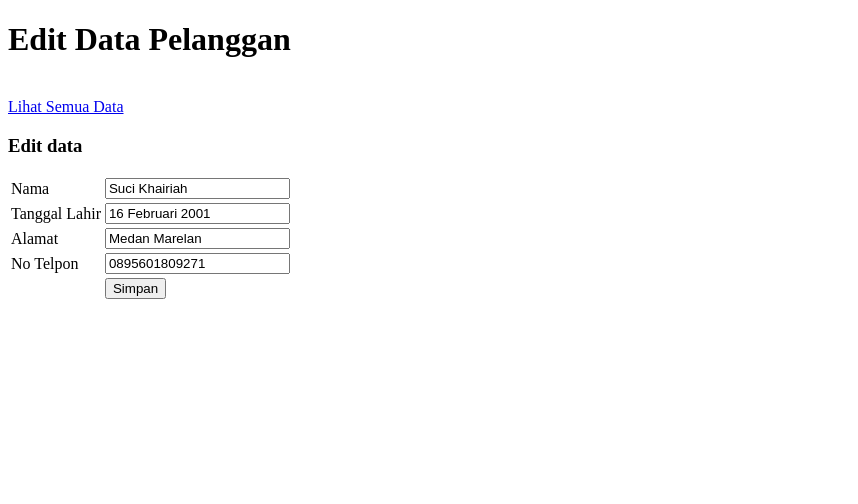
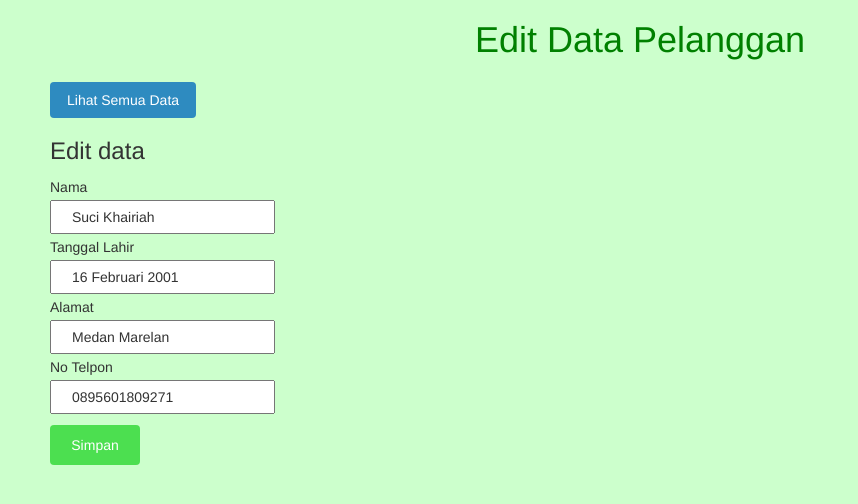
Before and after one commit to hriyandar/Tugasaja, a PHP site: page /edit.php?id=181402082 in a window 1280 px wide. Shown: the top 504 px of the page, without its empty margins (0-858 px from the left). Run offline with PHP 8.4, Linux system fonts and the light colour scheme; data comes from the database, SQL or seed files in the repository.

Commit message:
Menambahkan CSS di branch CSS

```diff
--- a/edit.php
+++ b/edit.php
@@ -2,6 +2,10 @@
 <html>
 <head>
 	<title>EDIT</title>
+	<link rel="stylesheet" href="https://maxcdn.bootstrapcdn.com/bootstrap/3.3.7/css/bootstrap.css">
+    <script src="https://ajax.googleapis.com/ajax/libs/jquery/1.12.4/jquery.min.js"></script>
+    <script src="https://maxcdn.bootstrapcdn.com/bootstrap/3.3.7/js/bootstrap.js"></script>
+	<link rel="stylesheet" type="text/css" href="style1.css">
 </head>
 <body>
 	<div class="judul">
@@ -9,11 +13,12 @@
 	</div>
 
 	<br/>
+	<div class="edit">
+	<a class="lht_data" href="index.php">Lihat Semua Data</a>
+	<br>
+	<br/>
 
-	<a href="index.php">Lihat Semua Data</a>
-
-	<br/>
-	<h3>Edit data</h3>
+	<h3 class="form">Edit data</h3>
 
 	<?php
 	include "config.php";
@@ -22,33 +27,43 @@
 	$nomor = 1;
 	while($data = mysqli_fetch_array($query_mysql)){
 	?>
-	<form action="update.php" method="post">
+
+	<form class="form" action="update.php" method="post">
 		<table>
 			<tr>
-				<td>Nama</td>
+				<td >Nama</td>
+				</tr>
+				<tr>
 				<td>
 					<input type="hidden" name="id" value="<?php echo $data['id'] ?>">
-					<input type="text" name="nama" value="<?php echo $data['nama'] ?>">
+					<input class="form" type="text" name="nama" value="<?php echo $data['nama'] ?>">
 				</td>
 			</tr>
 			<tr>
 				<td>Tanggal Lahir</td>
-				<td><input type="text" name="tgl_lahir" value="<?php echo $data['tgl_lahir'] ?>"></td>
+				</tr>
+				<tr>
+				<td><input class="form" type="text" name="tgl_lahir" value="<?php echo $data['tgl_lahir'] ?>"></td>
 			</tr>
 			<tr>
 				<td>Alamat</td>
-				<td><input type="text" name="alamat" value="<?php echo $data['alamat'] ?>"></td>
+				</tr>
+				<tr>
+				<td><input class="form" type="text" name="alamat" value="<?php echo $data['alamat'] ?>"></td>
 			</tr>
 			<tr>
 				<td>No Telpon</td>
-				<td><input type="text" name="telp" value="<?php echo $data['telp'] ?>"></td>
+				</tr>
+				<tr>
+				<td><input class="form" type="text" name="telp" value="<?php echo $data['telp'] ?>"></td>
 			</tr>
 			<tr>
-				<td></td>
-				<td><input type="submit" value="Simpan"></td>
+
+				<td><input type="submit" class="tombol" value="Simpan"></td>
 			</tr>
 		</table>
 	</form>
+</div>
 	<?php } ?>
 </body>
 </html>
--- /dev/null
+++ b/style1.css
@@ -0,0 +1,47 @@
+body {
+  background-color: #CCFFCC;
+}
+
+h1 {
+  color: green;
+  text-align: center;
+}
+
+p {
+  font-family: verdana;
+  font-size: 20px;
+}
+
+.tombol{
+  width: 90px;
+  background-color: #4CDF50;
+  color: white;
+  padding: 10px 17px;
+  margin: 8px 0;
+  border: none;
+  border-radius: 4px;
+  cursor: pointer;
+
+}
+
+.form{
+  width: 100%;
+  padding: 5px 20px;
+  margin: 3px 0;
+  box-sizing: border-box;
+}
+
+.lht_data{
+width: 100%;
+  background-color: #2E8BC0;
+  color: white;
+  padding: 10px 17px;
+  margin-left: 20px;
+  border: none;
+  border-radius: 4px;
+  cursor: pointer;
+}
+
+.edit{
+	margin-left: 30px ;
+}
```
Also changed, not shown: create.php (+23 -9 lines), index.php (+16 -7 lines), style.css (added, +15 -0 lines).
